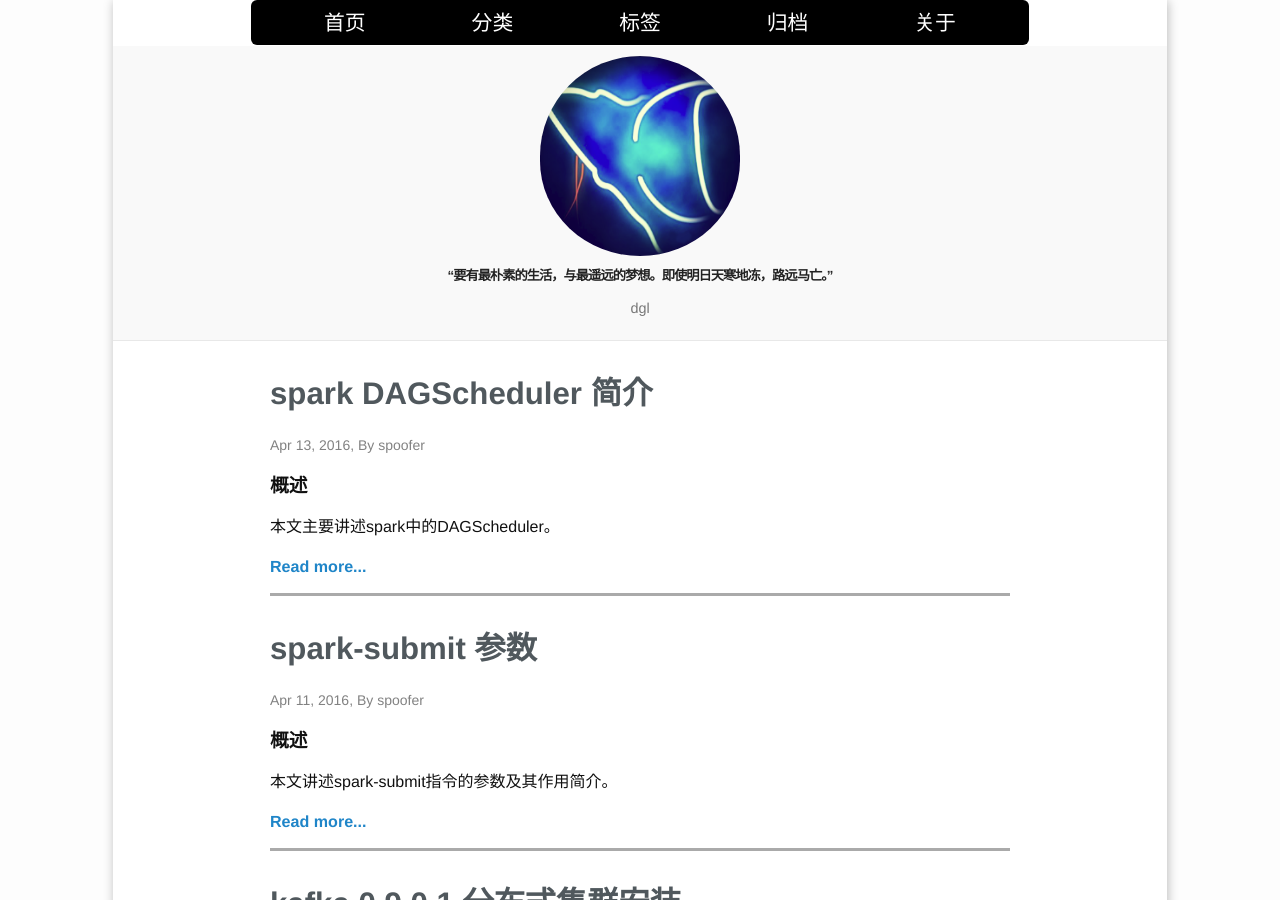
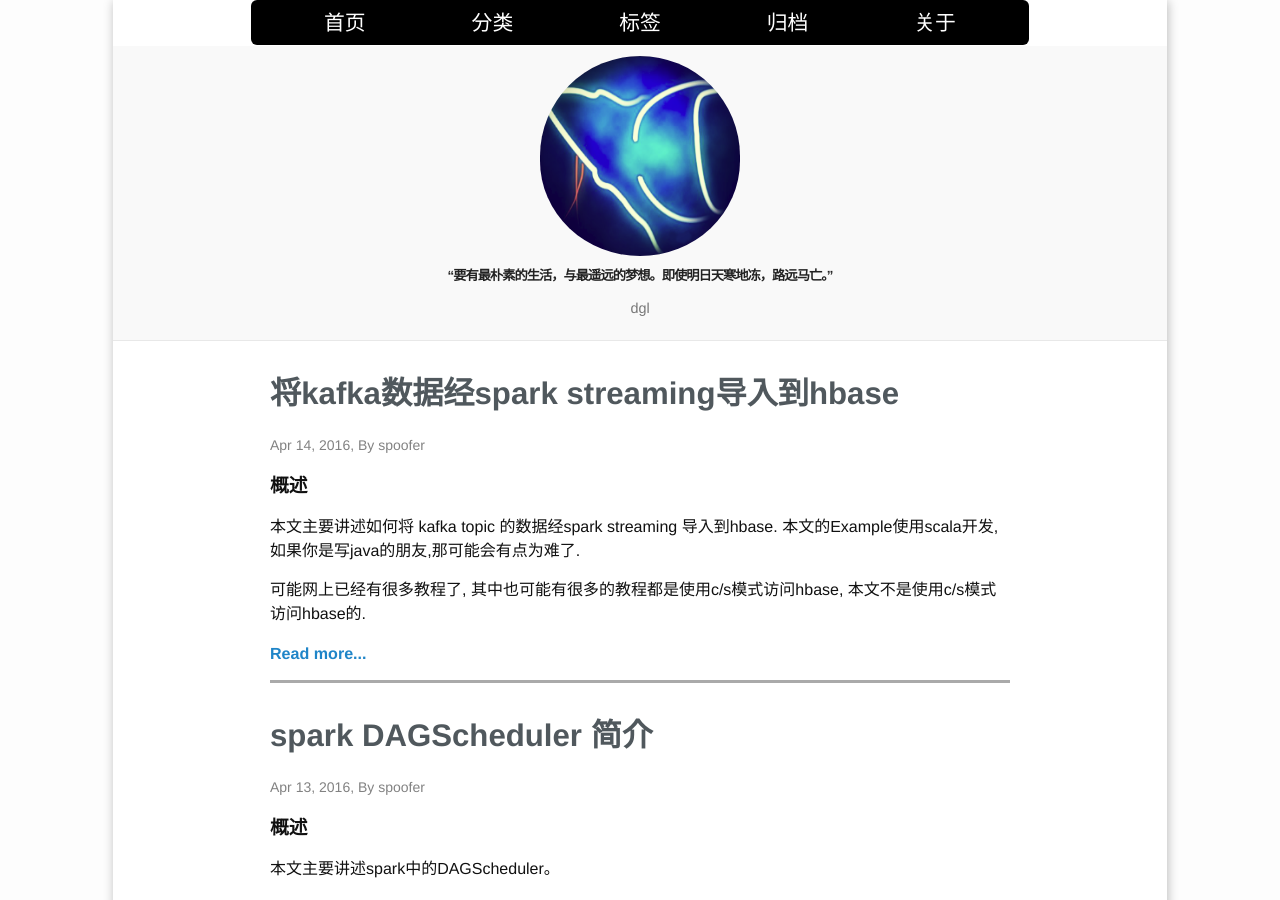
Before and after one commit to TopSpoofer/TopSpoofer.github.io, a Jekyll site: the page built from index.html, in a window 1280 px wide and 900 px high. Built offline with Jekyll 4.4.1, drawn with Linux system fonts in a browser that asks for light colours; the list of posts is cut into pages by our own code; comment, search, counter and statistics services are not loaded; some of the changed text lies outside the part shown.

Commit message:
加入blog

```diff
--- /dev/null
+++ b/_posts/2016/04/2016-04-14-kafka-spark-streaming-to-hbase.md
@@ -0,0 +1,48 @@
+---
+layout: post
+title:  "将kafka数据经spark streaming导入到hbase"
+date:   '2016-04-14 14:00:00'
+author: 'spoofer'
+categories: 'blog'
+tags: 'spark'
+excerpt: '将 kafka 数据经 spark streaming 导入到 hbase '
+keywords: 'kafka 数据 spark streaming 导入 hbase saveAsNewAPIHadoopDataset'
+---
+
+### 概述
+
+本文主要讲述如何将 kafka topic 的数据经spark streaming 导入到hbase. 本文的Example使用scala开发,如果你是写java的朋友,那可能会有点为难了.
+
+可能网上已经有很多教程了, 其中也可能有很多的教程都是使用c/s模式访问hbase, 本文不是使用c/s模式访问hbase的.
+
+<!--more-->
+
+#### 开发前准备
+
+安装hadoop, zookeeper, spark, hbase, kafka集群
+
+因为我是使用cdh管理集群的, 安装cdh的教程请参见: (cdh-5.5.1 安装)[http://www.spoofer.top/2016/03/04/centos6-install-cdh]
+
+kafka集群没有使用cdh的,所以是独立安装的. 安装kafka请参见: (kafka 0.9.0.1 安装)[http://www.spoofer.top/2016/04/08/kafka-%E5%88%86%E5%B8%83%E5%BC%8F-install]
+
+创建kafka topic: users, 并且测试本地是否可以生产消息和消费消息.
+
+
+#### 创建工程和导入需要的库
+
+使用idea创建工程, 在工程的根目录下创建lib目录. 将spark-assembly-1.5.1-hadoop2.6.0.jar移到lib里, 因为我的集群使用的spark的版本是1.5.1的.
+
+这里没有使用sbt来管理spark的库, 如果你需要, 可以修改build.sbt的spark的版本.或者加入spark 的mvn依赖.
+
+导入hbrdd, hbrdd项目参见: [hbrdd project](https://github.com/TopSpoofer/hbrdd)
+这里有详细的安装,使用教程.
+
+
+#### 使用idea本地提交spark程序到远程集群运行
+
+如何在idea上打包并提交到集群上运行请参见: [idea本地提交spark程序到远程集群运行](http://www.spoofer.top/2016/03/16/intellij%E8%BF%9C%E7%A8%8B%E6%8F%90%E4%BA%A4%E4%BB%BB%E5%8A%A1%E5%88%B0spark%E9%9B%86%E7%BE%A4)
+
+
+#### 项目地址和源码
+
+project src: (code)[https://github.com/TopSpoofer/kafka-spark-streaming-to-hbase]
```
Also changed, not shown: _posts/2016/04/2016-04-08-kafka-分布式-install.md (+1 -1 lines).
